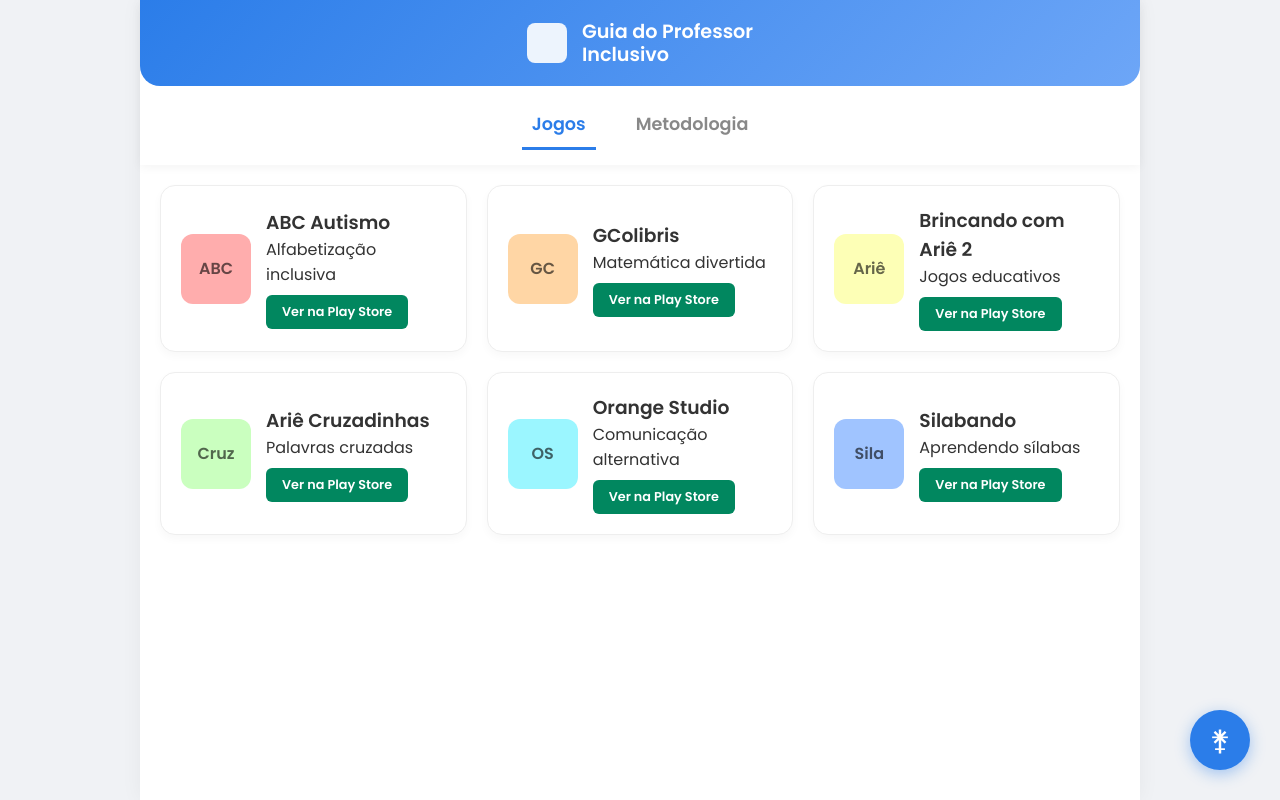
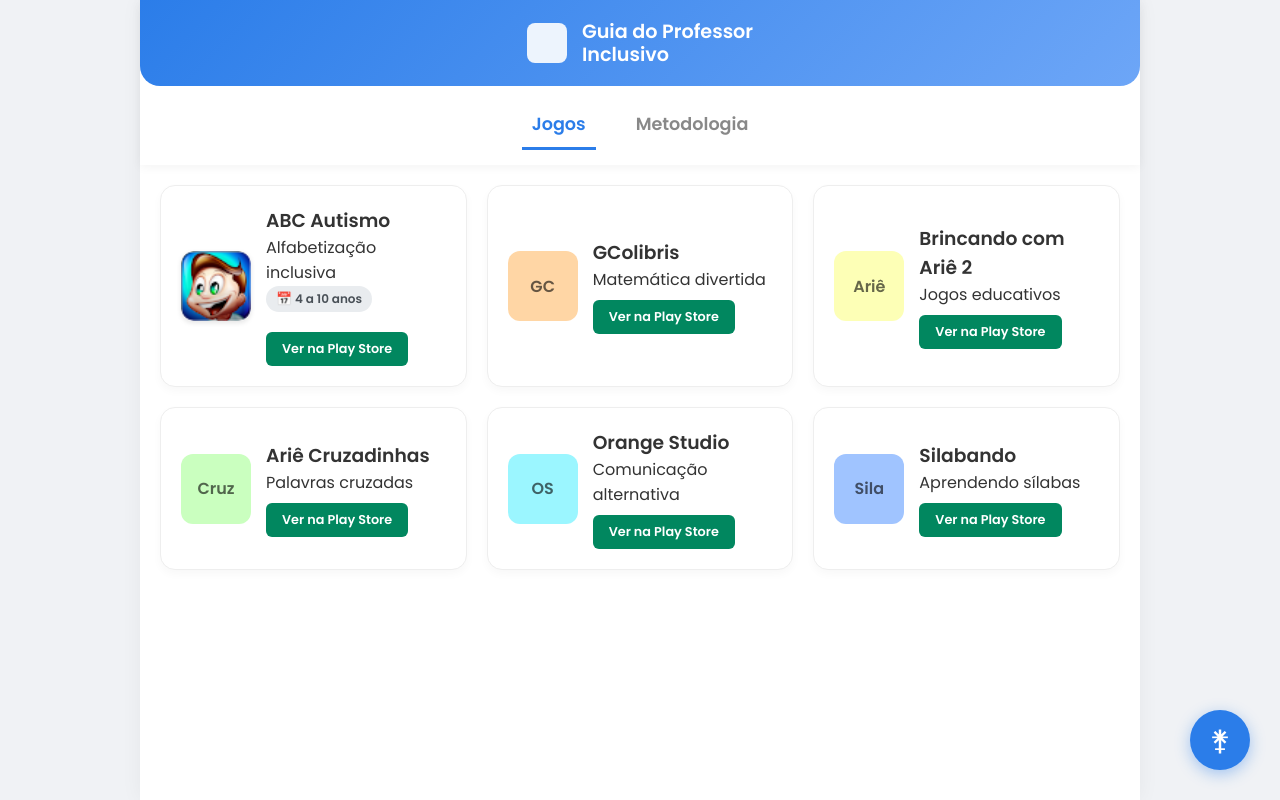
Before and after one commit to IgorMeloDev/Guia_Do_Professor, a plain HTML site: page index.html in a window 1280 px wide. Drawn offline with Linux system fonts and the light colour scheme.

Commit message:
passando pro main a versão teste1
teste2 (adicionando a imagem e edições de legenda)

```diff
--- a/index.html
+++ b/index.html
@@ -31,10 +31,11 @@
         <main>
             <section class="games-grid">
                 <div class="game-card">
-                    <div class="game-icon-placeholder" style="background-color: #FFADAD;"><span>ABC</span></div>
+                    <img src="img/abc-autismo.png" alt="Logo do ABC Autismo" class="game-icon-img">
                     <div class="game-info">
                         <h3>ABC Autismo</h3>
                         <p>Alfabetização inclusiva</p>
+                        <span class="age-tag">4 a 10 anos</span>
                         <a href="#" class="btn-download">Ver na Play Store</a>
                     </div>
                 </div>
--- a/style.css
+++ b/style.css
@@ -185,3 +185,27 @@ h1 {
     .methodology-section { padding: 20px; }
     .fab { width: 50px; height: 50px; bottom: 20px; right: 20px; font-size: 22px; }
 }
+.game-icon-img {
+    width: 70px;
+    height: 70px;
+    border-radius: 12px;
+    object-fit: cover; /* Garante que a imagem não estique */
+    box-shadow: 0 2px 5px rgba(0,0,0,0.1);
+}
+/* --- TAG DE IDADE (ESTILO PÍLULA) --- */
+.age-tag {
+    display: inline-block; /* Faz a tag ocupar só o espaço necessário */
+    background-color: #e9ecef; /* Cor de fundo cinza claro */
+    color: #495057; /* Cor do texto cinza escuro */
+    font-size: 0.75rem; /* Texto pequenininho */
+    font-weight: 600; /* Texto em negrito */
+    padding: 4px 10px; /* Espapçamento interno */
+    border-radius: 20px; /* Bordas bem redondas (formato pílula) */
+    margin-bottom: 12px; /* Espaço entre a tag e o botão verde */
+}
+
+/* Opcional: Adiciona um pequeno ícone de relógio/idade antes do texto */
+.age-tag::before {
+    content: '📅 '; /* Você pode trocar por outro emoji se quiser */
+    font-size: 0.8rem;
+}
```
Also changed, not shown: img/abc-autismo.png (added).
